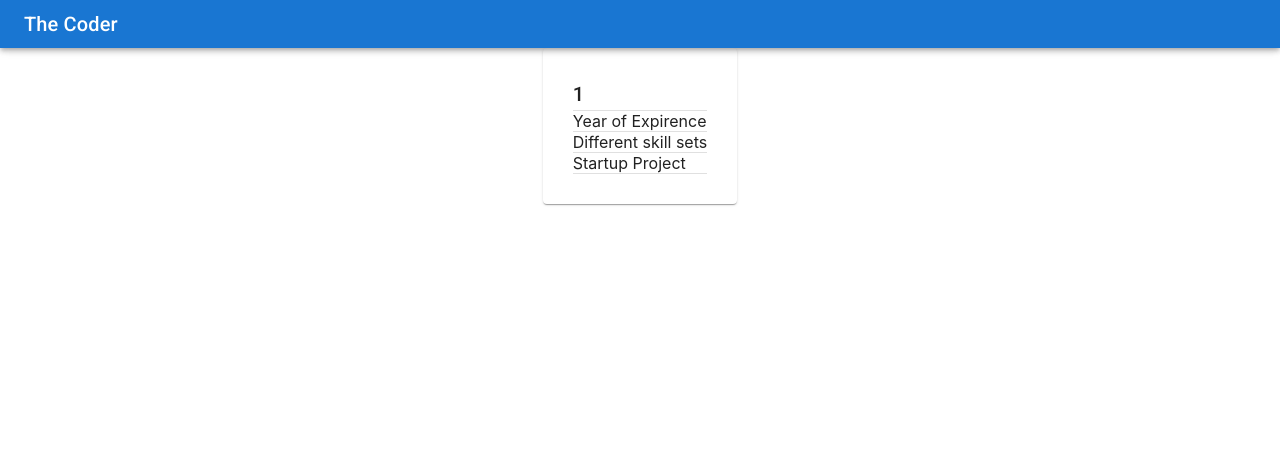
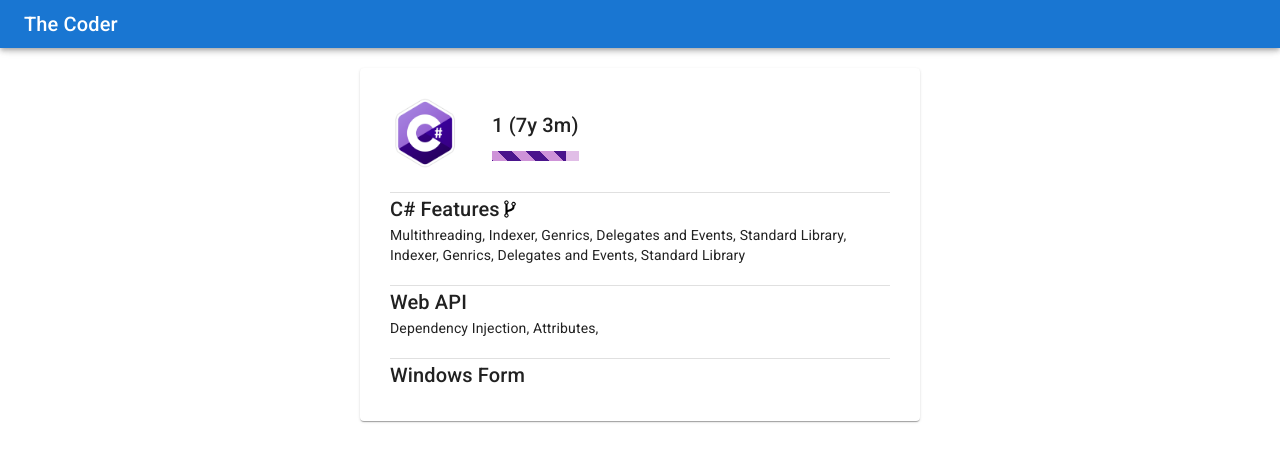
Before and after one commit to Satendra1729/resume, a React (Create React App) app: page /skill/1 in a window 1280 px wide. Shown: the top 462 px of the page. Built offline with nearby package versions, Linux system fonts and the light colour scheme.

Commit message:
skill page enhancements

```diff
--- a/src/components/homePage/HomePage.tsx
+++ b/src/components/homePage/HomePage.tsx
@@ -19,7 +19,7 @@ const Item = styled(Paper)(({ theme }) => ({
 
 export const HomePage = () => {
   return (
-    <Box maxWidth={"1000px"} style={{ padding: "20px" }}>
+    <Box maxWidth={"1000px"} style={{ padding: "0 20px" }}>
       <Grid item xs={12}>
         <Introduction></Introduction>
       </Grid>
--- a/src/components/intor/Intro.tsx
+++ b/src/components/intor/Intro.tsx
@@ -13,7 +13,7 @@ import { Paper, Theme } from "@mui/material";
 import { Chip } from "../lib/Chip";
 import { Introduction } from "../../db/Introduction";
 import { getExpirence } from "../../utils/getExpirence";
-import resume from '../../assets/pdf/resume.pdf'
+import resume from "../../assets/pdf/resume.pdf";
 interface ExpandMoreProps extends IconButtonProps {
   expand: boolean;
 }
@@ -98,7 +98,12 @@ const SubTitle = styled((props: any) => {
           }}
         >
           <Download />{" "}
-          <a download="resume.pdf" style={{ color: grey[900] }} href={resume} target="_blank">
+          <a
+            download="resume.pdf"
+            style={{ color: grey[900] }}
+            href={resume}
+            target="_blank"
+          >
             Resume
           </a>
         </Grid>
@@ -132,7 +137,7 @@ export default function Intro() {
   return (
     <>
       <BasePaper>
-        <Grid spacing={5} container justifyContent="space-between">
+        <Grid paddingTop={"25px"} container justifyContent="space-between">
           <Grid
             item
             md={4}
@@ -157,11 +162,11 @@ export default function Intro() {
                 width: "100%",
                 display: "flex",
                 justifyContent: "center",
-                margin: "20px",
+                margin: { xs: "20px",sm : "0px" },
               }}
             >
               <Grid item>
-                <Grid container >
+                <Grid container>
                   <Grid item>
                     <Name />
                   </Grid>
--- a/src/components/layout/Layout.tsx
+++ b/src/components/layout/Layout.tsx
@@ -8,7 +8,7 @@ export const Layout = () => {
   return (
     <>
       <PrimarySearchAppBar></PrimarySearchAppBar>
-      <Box sx={{ mt: { sm: "48px", xs: "90px" } }}>
+      <Box sx={{ mt: { xs: "68px" }, mb: { xs: "40px" } }}>
         <Grid
           container
           style={{ display: "flex", width: "100%", justifyContent: "center" }}
--- a/src/components/skillPage/skillPage.tsx
+++ b/src/components/skillPage/skillPage.tsx
@@ -1,23 +1,85 @@
-import { Divider, Grid, Paper, Typography } from "@mui/material";
+import {
+  Divider,
+  Grid,
+  Icon,
+  LinearProgress,
+  linearProgressClasses,
+  Paper,
+  styled,
+  Theme,
+  Typography,
+} from "@mui/material";
+import { blue, grey, purple } from "@mui/material/colors";
 import * as React from "react";
 import { useParams } from "react-router-dom";
+import csharplogo from "../../assets/img/csharplogo.png";
+import codefork from "../../assets/img/codefork.png";
+
+const StyledDivider = styled(Divider)(({ theme }: { theme: Theme }) => ({
+  padding: "10px 0px",
+}));
+
+const BorderLinearProgress = styled(LinearProgress)(({ theme }) => ({
+  height: 10,
+  marginTop: "10px",
+  borderRadius: 0,
+  [`&.${linearProgressClasses.colorPrimary}`]: {
+    backgroundColor: purple[100],
+  },
+  [`& .${linearProgressClasses.bar}`]: {
+    borderRadius: 0,
+    background: `repeating-linear-gradient( 45deg,${purple[900]},${purple[900]} 10px,${purple[200]} 10px,${purple[200]} 20px )`,
+  },
+}));
 
 export const SkillPage = () => {
   const params = useParams<{ skill: string }>();
 
   return (
-    <Paper style={{ padding: "30px" }}>
+    <Paper style={{ padding: "30px", maxWidth: "500px" }}>
       <Grid container direction={"column"}>
-        <Grid item><Typography variant="h6">{params.skill}</Typography></Grid>
-        <Divider></Divider>
-        <Grid item>{"Year of Expirence"}</Grid>
-        <Divider></Divider>
-        <Grid item>{"Different skill sets"}</Grid>
-        <Divider></Divider>
-        <Grid item>{"Startup Project"}</Grid>
-        <Divider></Divider>
+        <Grid item>
+          <Grid container alignItems={"center"} spacing={4}>
+            <Grid item>
+              <Icon style={{ width: 70, height: 70 }}>
+                <img src={csharplogo} height={70} width={70} />
+              </Icon>
+            </Grid>
+            <Grid item>
+              <Typography variant="h6">{params.skill + " (7y 3m)"}</Typography>
+              <BorderLinearProgress variant="determinate" value={85} />
+            </Grid>
+          </Grid>
+        </Grid>
+
+        <StyledDivider></StyledDivider>
+        <Grid item>
+          <Grid container alignItems={"center"} style={{ cursor: "pointer" }}>
+            <Grid item>
+              <Typography variant="h6">{"C# Features"}</Typography>
+            </Grid>
+            <Grid item>
+              <Icon style={{ width: 20, height: 25 }}>
+                <img src={codefork} height={20} width={20} />
+              </Icon>
+            </Grid>
+          </Grid>
+          <Typography variant="body2">
+            {
+              "Multithreading, Indexer, Genrics, Delegates and Events, Standard Library, Indexer, Genrics, Delegates and Events, Standard Library "
+            }
+          </Typography>
+        </Grid>
+        <StyledDivider></StyledDivider>
+        <Typography variant="h6">{"Web API"}</Typography>
+        <Typography variant="body2">
+          {"Dependency Injection, Attributes, "}
+        </Typography>
+        <StyledDivider></StyledDivider>
+        <Grid item>
+          <Typography variant="h6">{"Windows Form"}</Typography>
+        </Grid>
       </Grid>
     </Paper>
-
   );
 };
--- a/src/db/Experiences.ts
+++ b/src/db/Experiences.ts
@@ -66,7 +66,7 @@ export const Experiences = [
         projectName: "Unified Electricity Bill Portal",
         skillSets: [
           { skill: "C#", color: "competent" },
-          { skill: "Dotnet Core", color: "competent" },
+          { skill: "Dotnet Framework", color: "competent" },
         ],
         duration: "Jan 18 - Apr 18",
       },
```
Also changed, not shown: src/assets/img/codefork.png (added), src/assets/img/csharplogo.png (added).
